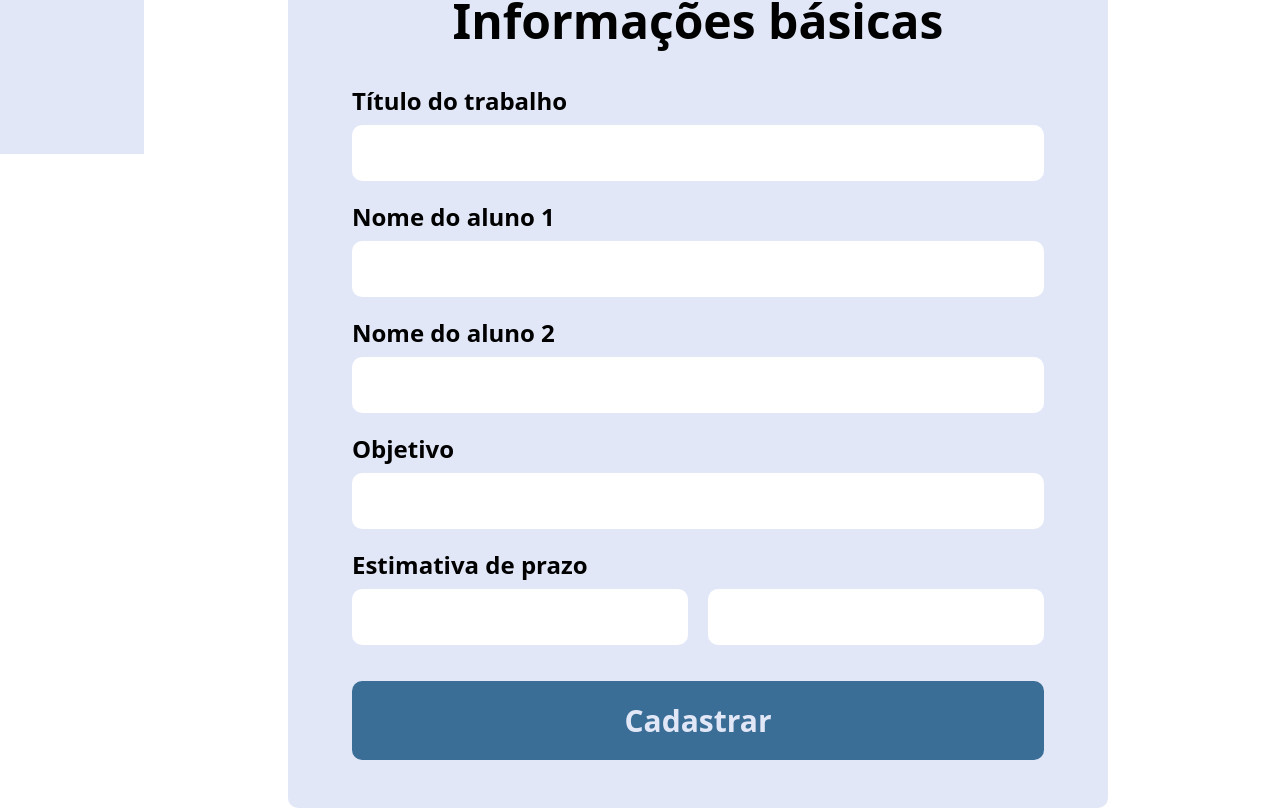
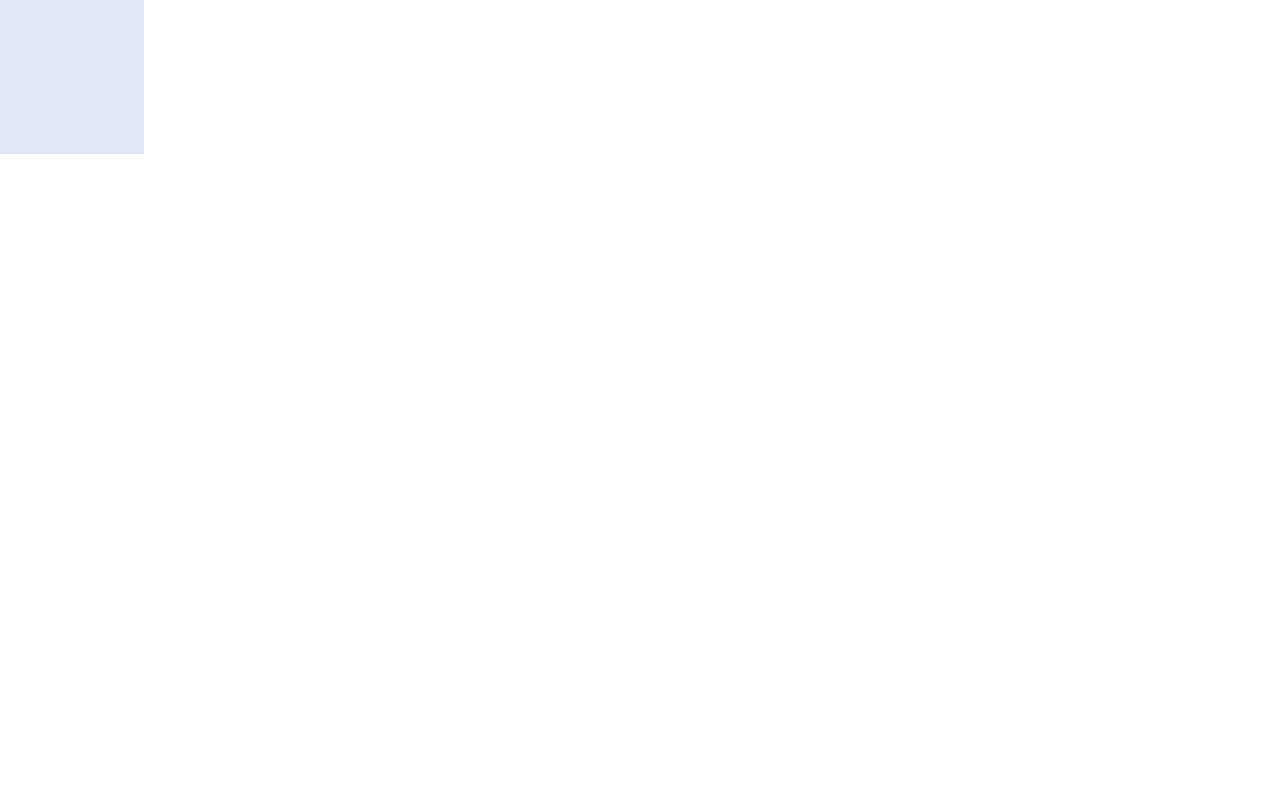
Before and after one commit to mateushilariodias/gerenciadortg, a Next.js app: page /home-screen in a window 1280 px wide. Shown: the part 646-1454 px from the top of the page. After the commit the page ends 800 px from the top, so only its background shows below. Built offline with nearby package versions, Linux system fonts and the light colour scheme.

Commit message:
change  modal state

```diff
--- a/src/pages/home-screen.tsx
+++ b/src/pages/home-screen.tsx
@@ -2,13 +2,20 @@ import Input from '@/components/Input';
 import Button from '@/components/Button';
 import '../app/globals.css';
 import Image from "next/image";
+import Link from 'next/link';
 import { useState } from 'react';
 
 export default function HomeScreen() {
 
   const [openModal, setOpenModal] = useState(false);
 
+  const openToModal = () => (
+    setOpenModal(true)
+  )
 
+  const closeModal = () => (
+    setOpenModal(false)
+  )
 
   return (
     <div className="grid grid-cols-12">
@@ -30,7 +37,7 @@ export default function HomeScreen() {
             <p className='pt-11 font-bold text-4.4xl'>Titulo</p>
             <p className='pb-11 font-normal text-3.1xl'>Aluno 1, Aluno 2</p>
           </div>
-          <div className='bg-mediumToneBlue p-3 rounded-md h-min w-min my-auto mr-7'>
+          <div className='bg-mediumToneBlue p-3 rounded-md h-min w-min my-auto mr-7' onClick={openToModal}>
             <svg xmlns="http://www.w3.org/2000/svg" width="51" height="51" viewBox="0 0 51 51" fill="none">
               <g clipPath="url(#clip0_222_443)">
                 <path d="M25.2516 9.875C14.835 9.875 5.93913 16.3542 2.33496 25.5C5.93913 34.6458 14.835 41.125 25.2516 41.125C35.6683 41.125 44.5641 34.6458 48.1683 25.5C44.5641 16.3542 35.6683 9.875 25.2516 9.875ZM25.2516 35.9167C19.5016 35.9167 14.835 31.25 14.835 25.5C14.835 19.75 19.5016 15.0833 25.2516 15.0833C31.0016 15.0833 35.6683 19.75 35.6683 25.5C35.6683 31.25 31.0016 35.9167 25.2516 35.9167ZM25.2516 19.25C21.7933 19.25 19.0016 22.0417 19.0016 25.5C19.0016 28.9583 21.7933 31.75 25.2516 31.75C28.71 31.75 31.5016 28.9583 31.5016 25.5C31.5016 22.0417 28.71 19.25 25.2516 19.25Z" fill="#F3F3F3" />
@@ -43,6 +50,7 @@ export default function HomeScreen() {
             </svg>
           </div>
         </section>
+        {openModal && (
         <section className='mt-10 bg-whiteBlueGray max-w-3.5xl pb-12 rounded-10rem'>
           <p className='text-5xl text-center font-bold pt-20 pb-10'>Informações básicas</p>
           <div className='mx-16'>
@@ -69,9 +77,10 @@ export default function HomeScreen() {
             </div>
           </div>
           <Button href='#' className='mx mx-16'>
-            <span className='inline-flex mx-auto py-6'>Cadastrar</span>
+            <span className='inline-flex mx-auto py-6' onClick={closeModal} >Cadastrar</span>
           </Button>
         </section>
+        )}
       </main>
     </div>
   );
```
